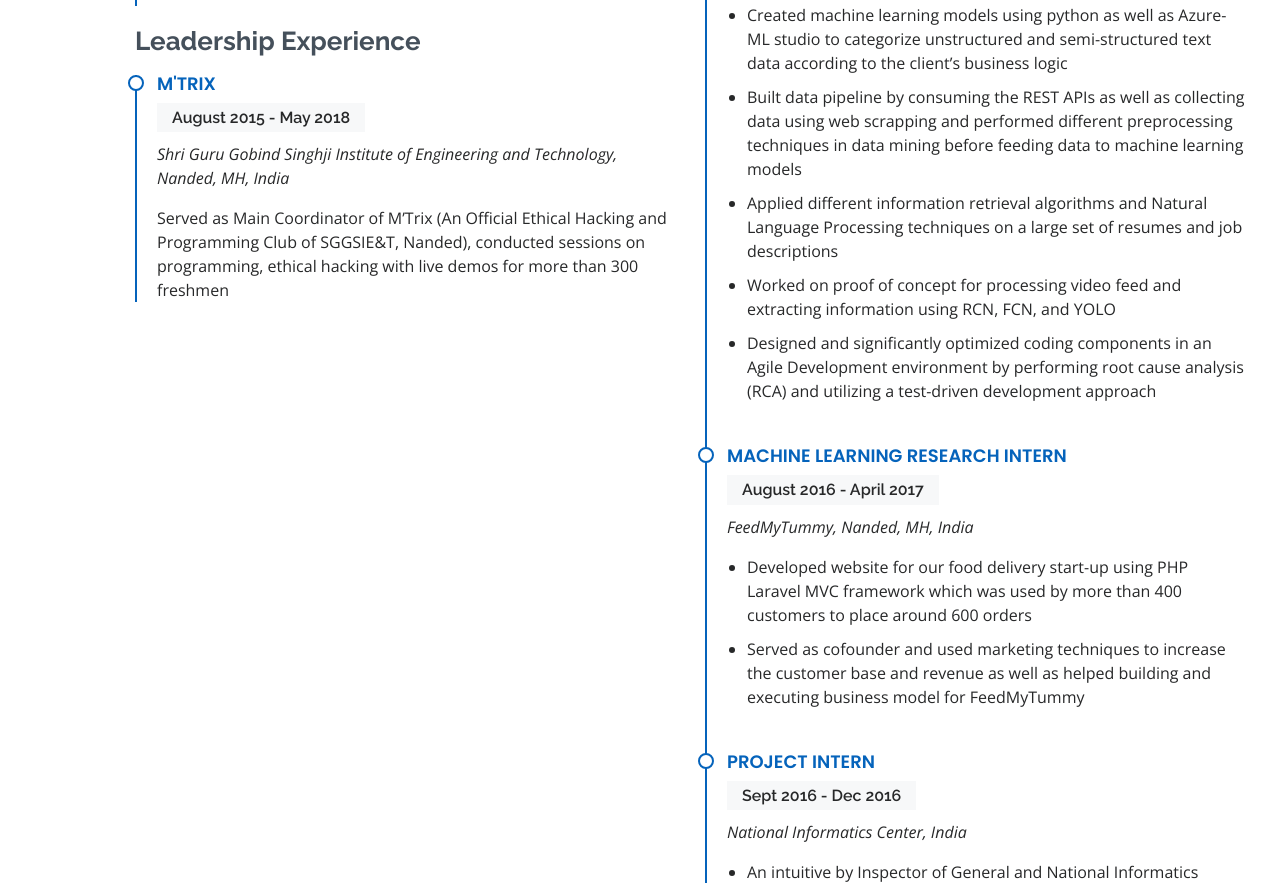
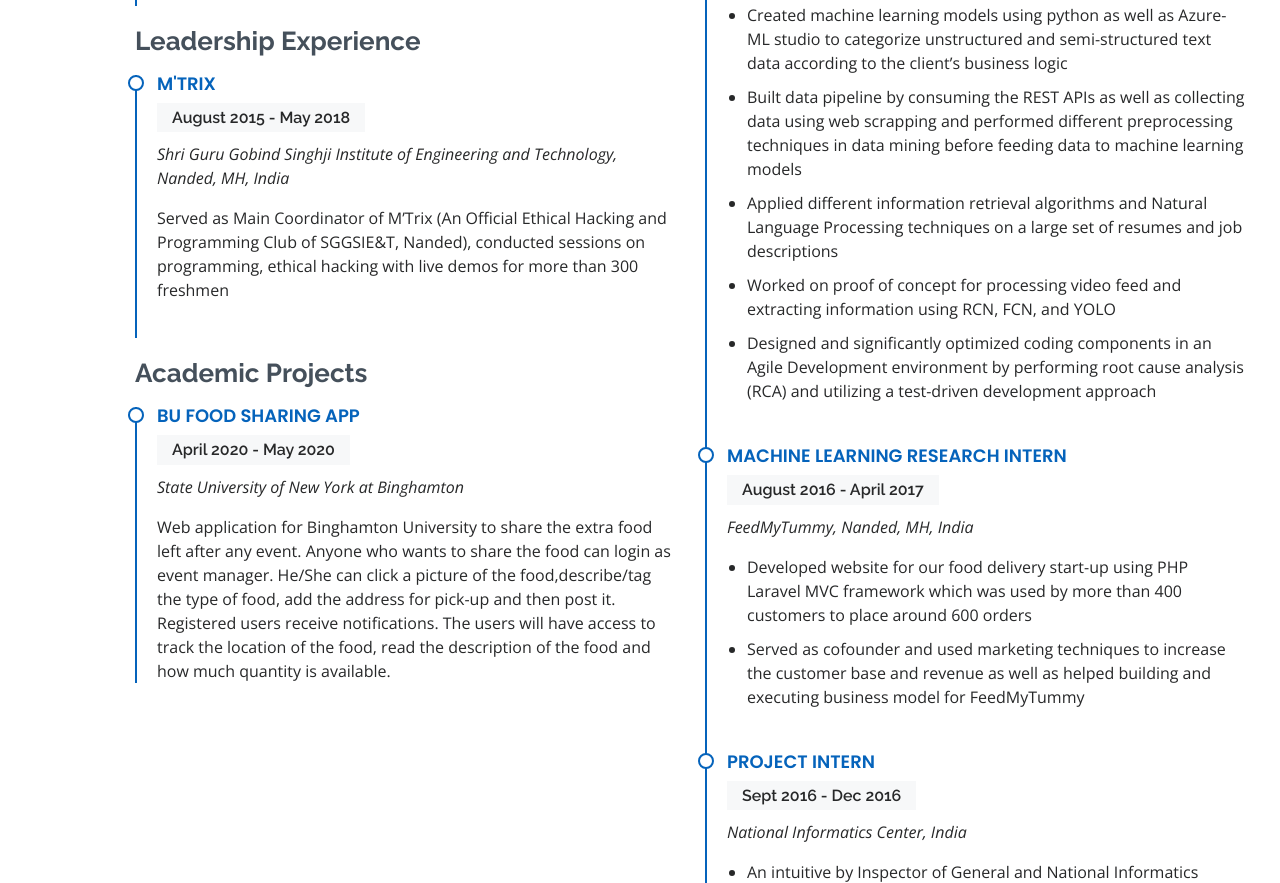
Before and after one commit to adityasawwalakhe/mywebsite.io, a plain HTML site: page index.html in a window 1280 px wide. Shown: the part 3803-4686 px from the top of the page. Drawn offline with nearby package versions, Linux system fonts and the light colour scheme.

Commit message:
Update index.html

```diff
--- a/index.html
+++ b/index.html
@@ -291,6 +291,18 @@
               <p><em>Shri Guru Gobind Singhji Institute of Engineering and Technology, Nanded, MH, India</em></p>
               <p> Served as Main Coordinator of M’Trix (An Official Ethical Hacking and Programming Club of SGGSIE&T, Nanded), conducted sessions on programming, ethical hacking with live demos for more than 300 freshmen </p>
             </div>
+
+            <h3 class="resume-title"> Academic Projects </h3>
+            <div class="resume-item">
+              <h4> BU Food Sharing App </h4>
+              <h5> April 2020 - May 2020 </h5>
+              <p> <em> State University of New York at Binghamton </em> </p>
+              <p> Web application for Binghamton University to share the extra food left after any event. Anyone who wants to share the food can login as event manager.
+                He/She can click a picture of the food,describe/tag the type of food, add the address for pick-up and then post it. Registered users receive notifications.
+                The users will have access to track the location of the food, read the description of the food and how much quantity is available. </p>
+            </div>
+
+
 
           </div>
           <!-- <div class="col-lg-3"> </div> -->
```
